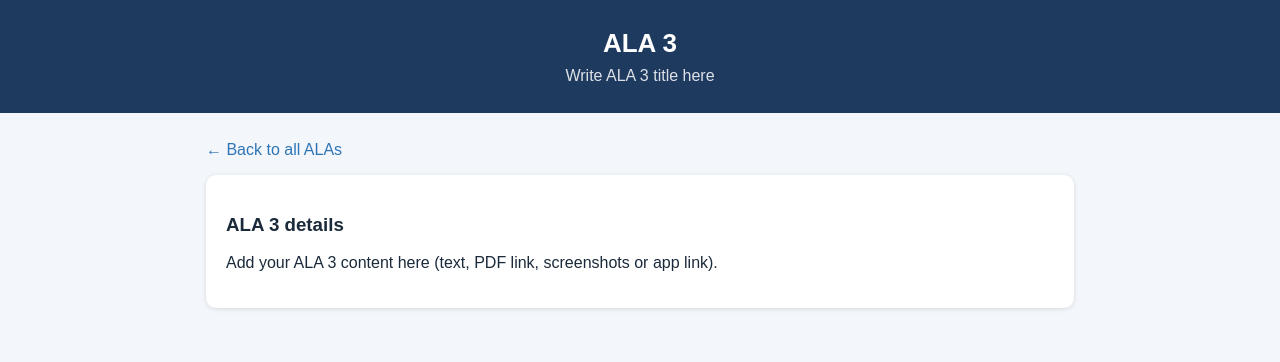
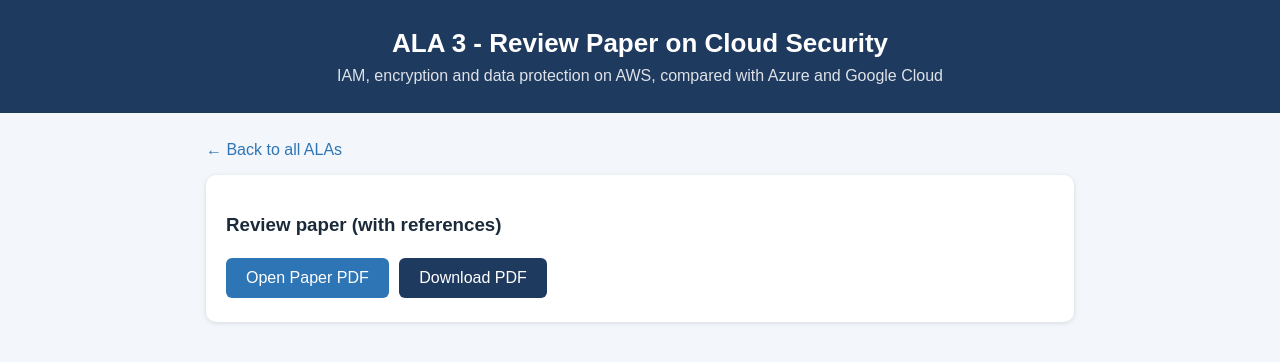
Before and after one commit to Jai-ni-sha/cloud-portal, a plain HTML site: page ala3/index.html in a window 1280 px wide. Drawn offline with Linux system fonts and the light colour scheme.

Commit message:
index.html

```diff
--- a/ala3/index.html
+++ b/ala3/index.html
@@ -1,13 +1,16 @@
 <!doctype html>
 <html lang="en"><head><meta charset="utf-8">
 <meta name="viewport" content="width=device-width, initial-scale=1">
-<title>ALA 3</title><link rel="stylesheet" href="../style.css"></head>
+<title>ALA 3 - Cloud Security Review Paper</title><link rel="stylesheet" href="../style.css"></head>
 <body>
-<header><h1>ALA 3</h1><p>Write ALA 3 title here</p></header>
+<header><h1>ALA 3 - Review Paper on Cloud Security</h1>
+<p>IAM, encryption and data protection on AWS, compared with Azure and Google Cloud</p></header>
 <main>
   <p><a class="back" href="../index.html">&larr; Back to all ALAs</a></p>
+
   <div class="box">
-    <h3>ALA 3 details</h3>
-    <p>Add your ALA 3 content here (text, PDF link, screenshots or app link).</p>
+    <h3>Review paper (with references)</h3>
+    <a class="btn" href="ALA3_paper.pdf" target="_blank" rel="noopener">Open Paper PDF</a>
+    <a class="btn alt" href="ALA3_paper.pdf" download>Download PDF</a>
   </div>
 </main></body></html>
```
